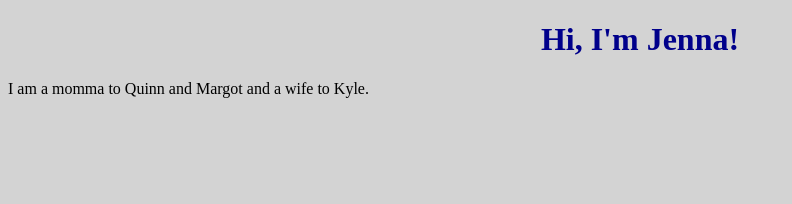
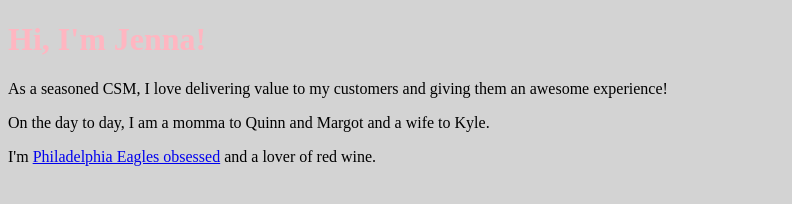
Before and after one commit to leftees/aboutme, a plain HTML site: page index.html in a window 1280 px wide. Shown: the whole page, without its empty margins (0-792 px from the left). Drawn offline with Linux system fonts and the light colour scheme.

Commit message:
Update index.html

```diff
--- a/index.html
+++ b/index.html
@@ -6,13 +6,16 @@
             background-color: lightgray;
         }
         h1 {
-            color: darkblue;
-            text-align: center;
+            color: lightpink;
         }
     </style>
 </head>
 <body>
     <h1>Hi, I'm Jenna!</h1>
-    <p>I am a momma to Quinn and Margot and a wife to Kyle.</p>
+    <p>As a seasoned CSM, I love delivering value to my customers and giving them an awesome experience!</p>
+    <p>On the day to day, I am a momma to Quinn and Margot and a wife to Kyle.</p>
+    <p>I'm <a href="https://example.com">Philadelphia Eagles obsessed</a> and a lover of red wine.</p>
+
+
 </body>
 </html>
```
